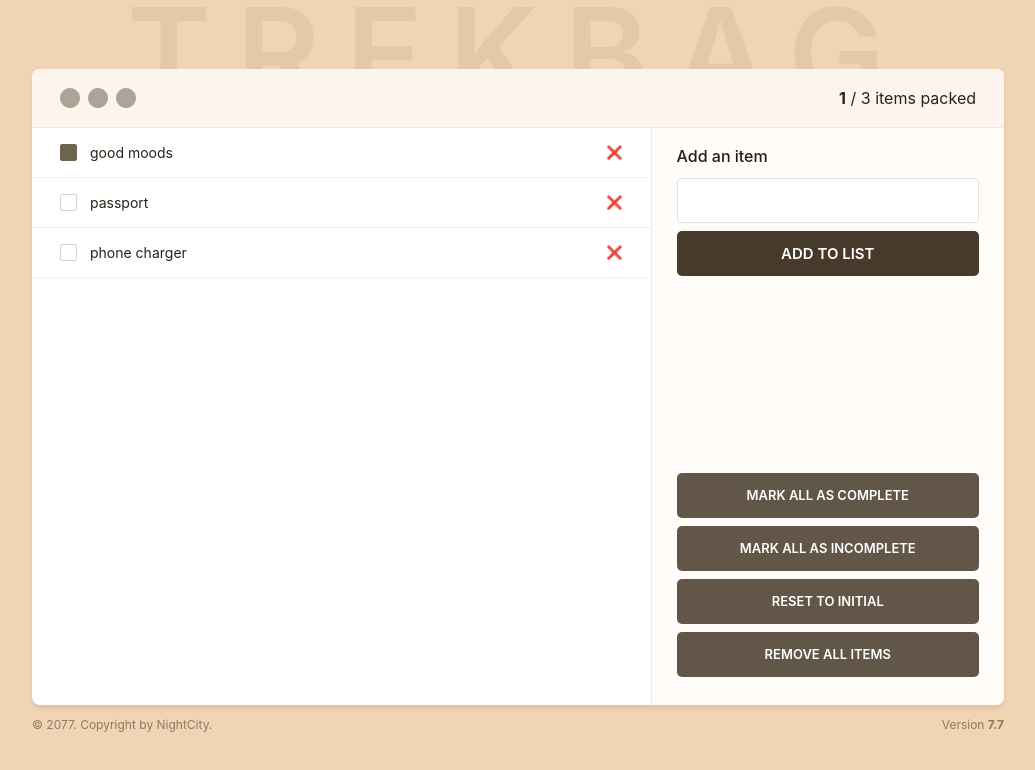
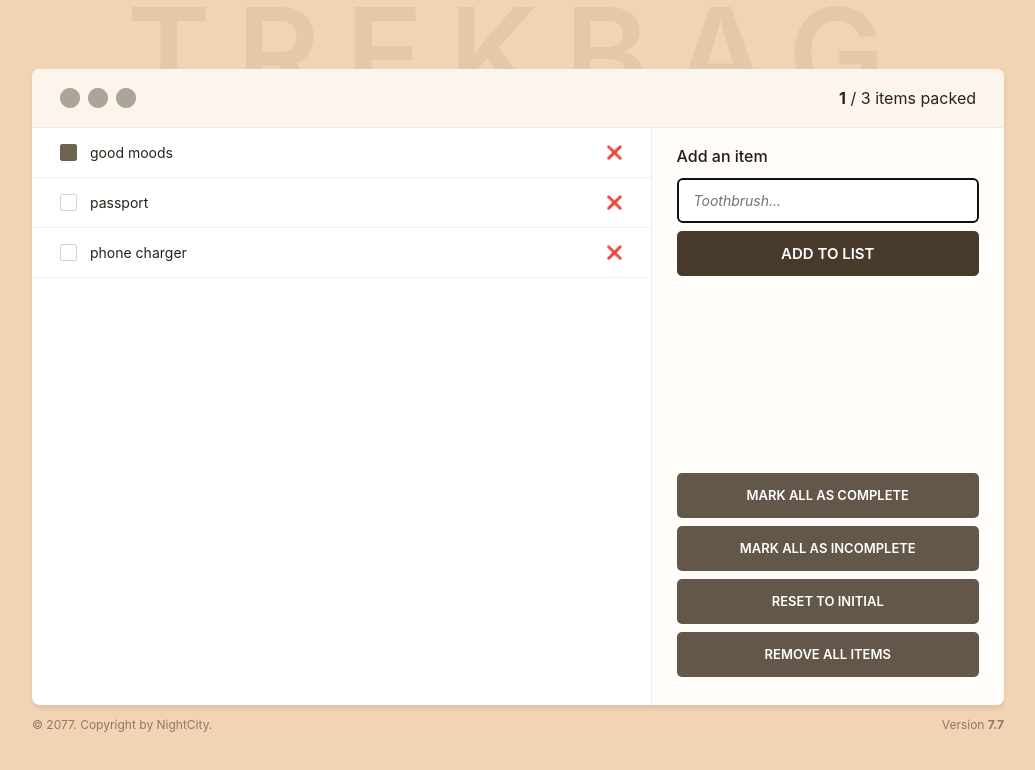
Before and after one commit to I-Do-CS/trekbag, a React (Vite) app: page / in a window 1280 px wide. Shown: the top 770 px of the page, without its empty margins (122-1157 px from the left). Built offline with nearby package versions, Linux system fonts and the light colour scheme; a web font is replaced by a local one.

Commit message:
Add CRUD requirements

```diff
--- a/src/App.jsx
+++ b/src/App.jsx
@@ -1,14 +1,43 @@
+import { useState } from "react";
 import { BackgroundHeading, Footer, Header, ItemList, Sidebar } from "./components";
+import { SEED_ITEMS } from "./constants";
 
 function App() {
+    const [items, setItems] = useState(SEED_ITEMS);
+    const operations = {
+        addItem: (text) => {
+            setItems([...items, { id: `item-${Date.now()}`, text, packed: false }]);
+        },
+        deleteItem: (id) => {
+            setItems(items.filter((item) => item.id !== id));
+        },
+        togglePacked: (id) => {
+            setItems(
+                items.map((item) => (item.id === id ? { ...item, packed: !item.packed } : item)),
+            );
+        },
+        markAllAsComplete: () => {
+            setItems(items.map((item) => ({ ...item, packed: true })));
+        },
+        markAllAsIncomplete: () => {
+            setItems(items.map((item) => ({ ...item, packed: false })));
+        },
+        resetToInitial: () => {
+            setItems(() => [...SEED_ITEMS]);
+        },
+        clearAll: () => {
+            setItems([]);
+        },
+    };
+
     return (
         <>
             <BackgroundHeading />
 
             <main>
                 <Header />
-                <ItemList />
-                <Sidebar />
+                <ItemList items={items} operations={operations} />
+                <Sidebar operations={operations} />
             </main>
 
             <Footer />
--- a/src/components/ItemList/Item.jsx
+++ b/src/components/ItemList/Item.jsx
@@ -1,18 +1,18 @@
-function Item({ item, handleTogglePacked, handleDeleteItem }) {
+function Item({ item, togglePacked, deleteItem }) {
+    const handleInputChange = () => {
+        togglePacked(item.id);
+    };
+    const handleButtonClick = () => {
+        deleteItem(item.id);
+    };
+
     return (
         <li className="item">
             <label>
-                <input
-                    type="checkbox"
-                    checked={item.packed}
-                    onChange={() => handleTogglePacked(item.id)}
-                />
-                {item.name}
+                <input type="checkbox" checked={item.packed} onChange={handleInputChange} />
+                {item.text}
             </label>
-            <button
-                onClick={() => handleDeleteItem(item.id)}
-                aria-label={`Delete ${item.name} from list`}
-            >
+            <button onClick={handleButtonClick} aria-label={`Delete ${item.name} from list`}>
                 ❌
             </button>
         </li>
--- a/src/components/ItemList/ItemList.jsx
+++ b/src/components/ItemList/ItemList.jsx
@@ -1,28 +1,14 @@
-import { useState } from "react";
-import { SEED_ITEMS } from "../../constants";
 import Item from "./Item";
 
-function ItemList() {
-    const [items, setItems] = useState(() => [...SEED_ITEMS]);
-
-    const handleTogglePacked = (id) => {
-        setItems((prevItems) =>
-            prevItems.map((item) => (item.id === id ? { ...item, packed: !item.packed } : item)),
-        );
-    };
-
-    const handleDeleteItem = (id) => {
-        setItems((prevItems) => prevItems.filter((item) => item.id !== id));
-    };
-
+function ItemList({ items, operations }) {
     return (
         <ul>
             {items.map((item) => (
                 <Item
                     key={item.id}
                     item={item}
-                    handleTogglePacked={handleTogglePacked}
-                    handleDeleteItem={handleDeleteItem}
+                    deleteItem={operations.deleteItem}
+                    togglePacked={operations.togglePacked}
                 />
             ))}
         </ul>
--- a/src/components/Sidebar/AddItemForm.jsx
+++ b/src/components/Sidebar/AddItemForm.jsx
@@ -1,10 +1,39 @@
+import { useRef, useState } from "react";
 import Button from "./Button";
 
-function AddItemForm() {
+function AddItemForm({ addItem }) {
+    const [itemText, setItemText] = useState("");
+    const inputRef = useRef(null);
+
+    const handleItemTextChange = (e) => {
+        setItemText(() => e.target.value);
+    };
+    const handleSubmit = (e) => {
+        e.preventDefault();
+
+        if (itemText.trim() === "") {
+            alert("You can't add an empty item!");
+            inputRef.current.focus();
+            setItemText(() => "");
+            return;
+        }
+
+        addItem(itemText);
+        setItemText(() => "");
+        inputRef.current.focus();
+    };
+
     return (
-        <form>
+        <form onSubmit={handleSubmit}>
             <h2>Add an item</h2>
-            <input type="text" />
+            <input
+                placeholder="Toothbrush..."
+                type="text"
+                ref={inputRef}
+                value={itemText}
+                onChange={handleItemTextChange}
+                autoFocus
+            />
             <Button>add to list</Button>
         </form>
     );
--- a/src/components/Sidebar/ButtonGroup.jsx
+++ b/src/components/Sidebar/ButtonGroup.jsx
@@ -1,33 +1,26 @@
 import Button from "./Button";
 
-function ButtonGroup() {
-    const clickHandlers = {
-        markAllAsComplete: () => {},
-        markAllAsIncomplete: () => {},
-        resetToInitial: () => {},
-        removeAllItems: () => {},
-    };
-
+function ButtonGroup({ operations }) {
     const buttons = [
         {
             id: "complete",
             content: "mark all as complete",
-            clickHandler: clickHandlers.markAllAsComplete,
+            clickHandler: operations.markAllAsComplete,
         },
         {
             id: "incomplete",
             content: "mark all as incomplete",
-            clickHandler: clickHandlers.markAllAsIncomplete,
+            clickHandler: operations.markAllAsIncomplete,
         },
         {
             id: "reset",
             content: "reset to initial",
-            clickHandler: clickHandlers.resetToInitial,
+            clickHandler: operations.resetToInitial,
         },
         {
             id: "remove-all",
             content: "remove all items",
-            clickHandler: clickHandlers.removeAllItems,
+            clickHandler: operations.clearAll,
         },
     ];
 
--- a/src/components/Sidebar/Sidebar.jsx
+++ b/src/components/Sidebar/Sidebar.jsx
@@ -1,11 +1,11 @@
 import AddItemForm from "./AddItemForm";
 import ButtonGroup from "./ButtonGroup";
 
-function Sidebar() {
+function Sidebar({ operations }) {
     return (
         <aside className="sidebar">
-            <AddItemForm />
-            <ButtonGroup />
+            <AddItemForm addItem={operations.addItem} />
+            <ButtonGroup operations={operations} />
         </aside>
     );
 }
--- a/src/constants.js
+++ b/src/constants.js
@@ -1,5 +1,5 @@
 export const SEED_ITEMS = [
-    { id: "seed-item-1", name: "good moods", packed: true },
-    { id: "seed-item-2", name: "passport", packed: false },
-    { id: "seed-item-3", name: "phone charger", packed: false },
+    { id: "seed-item-1", text: "good moods", packed: true },
+    { id: "seed-item-2", text: "passport", packed: false },
+    { id: "seed-item-3", text: "phone charger", packed: false },
 ];
```
